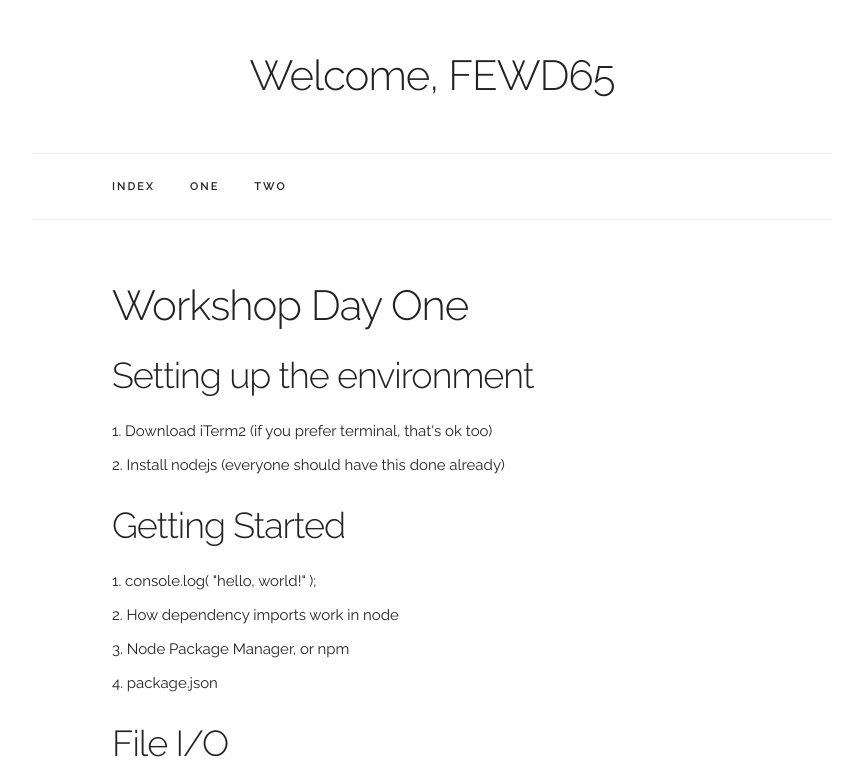
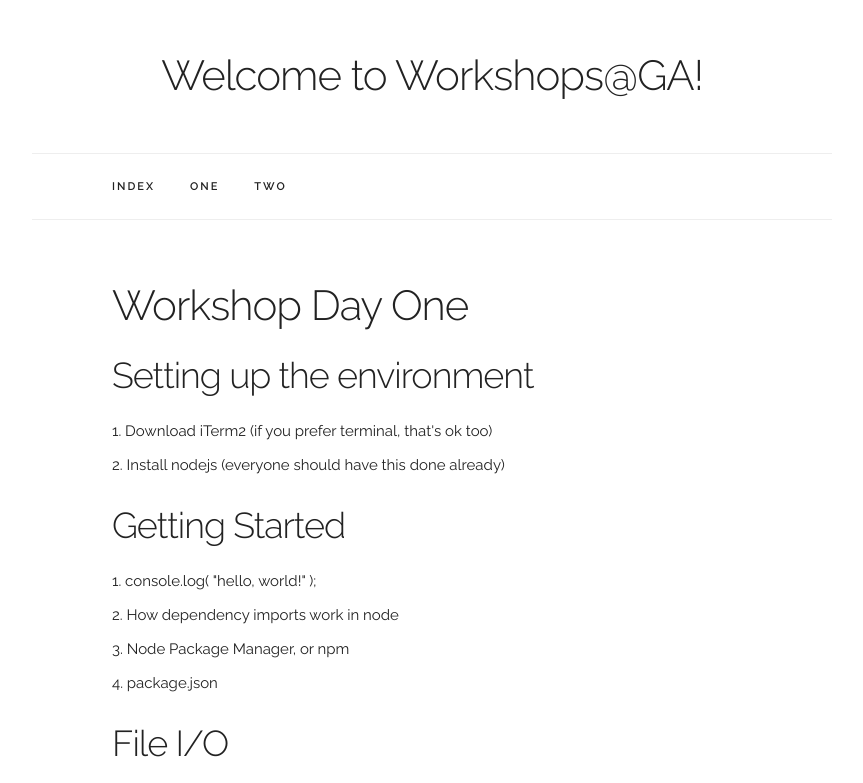
Before and after one commit to mottaquikarim/AdvancedJavaScriptWorkshopGA, a plain HTML site: page one.html in a window 1280 px wide. Shown: the top 783 px of the page, without its empty margins (208-1071 px from the left). Drawn offline with nearby package versions, Linux system fonts and the light colour scheme.

Commit message:
Creating dist

```diff
--- a/one.html
+++ b/one.html
@@ -304,7 +304,7 @@ body .value-props {
     <body>
         <div class="container">
             <section class="header">
-                <h2 class="title">Welcome, FEWD65</h2>
+                <h2 class="title">Welcome to Workshops@GA!</h2>
             </section>
 <nav class="navbar">
   <div class="container">
```
